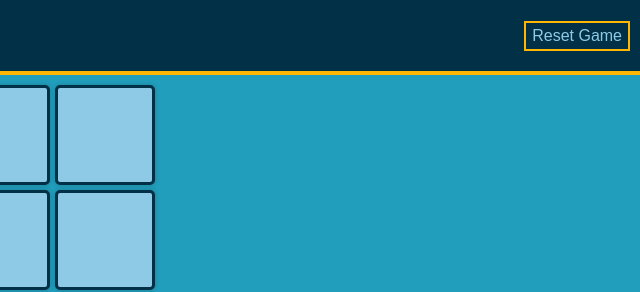
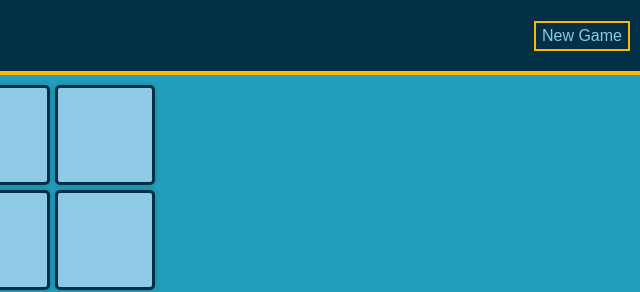
Before and after one commit to mtp13/tic-tac-toe, a plain HTML site: page index.html in a window 1280 px wide. Shown: the top 292 px of the page, 640-1280 px from the left. Drawn offline with Linux system fonts and the light colour scheme.

Commit message:
rename button

```diff
--- a/index.html
+++ b/index.html
@@ -12,7 +12,7 @@
   <body>
     <header>
       <p id="status"></p>
-      <button id="reset-button">Reset Game</button>
+      <button id="reset-button">New Game</button>
     </header>
     <main>
       <div class="cell" data-index="0"></div>
```
